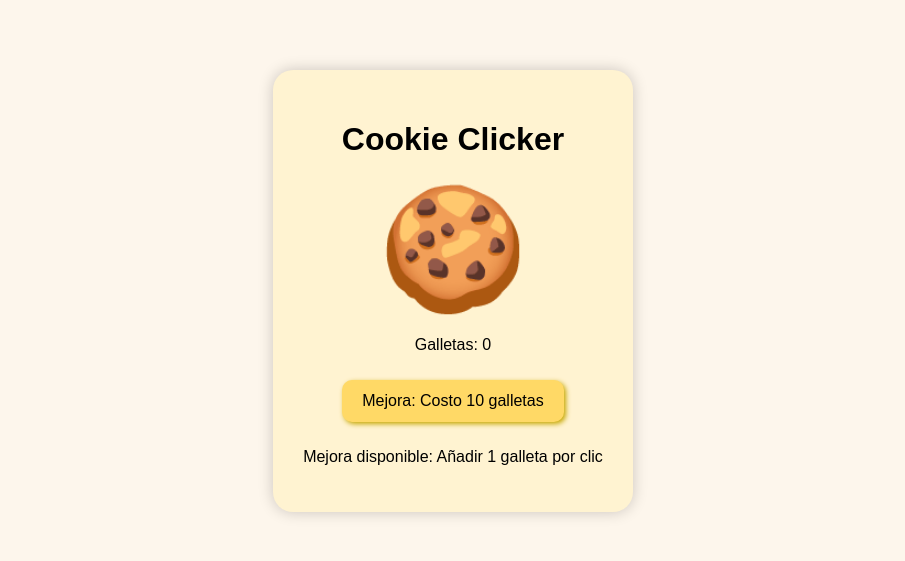
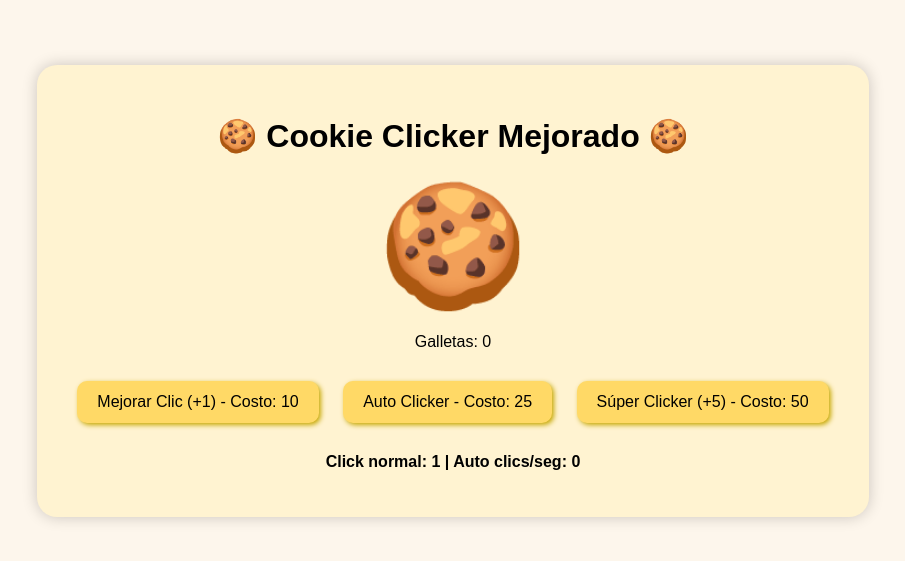
Before and after one commit to EcoChip/Optimus-clicker, a plain HTML site: page index.html in a window 1280 px wide. Shown: the part 109-670 px from the top of the page, without its empty margins (187-1092 px from the left). Drawn offline with Linux system fonts and the light colour scheme.

Commit message:
Update index.html

```diff
--- a/index.html
+++ b/index.html
@@ -3,19 +3,24 @@
 <head>
     <meta charset="UTF-8">
     <meta name="viewport" content="width=device-width, initial-scale=1.0">
-    <title>Cookie Clicker</title>
+    <title>Cookie Clicker Mejorado</title>
     <link rel="stylesheet" href="styles.css">
 </head>
 <body>
     <div class="container">
-        <h1>Cookie Clicker</h1>
-        <div id="cookie" onclick="clickCookie()">
-            🍪
+        <h1>🍪 Cookie Clicker Mejorado 🍪</h1>
+        <div id="cookie" onclick="clickCookie()">🍪</div>
+        <p>Galletas: <span id="cookieCount">0</span></p>
+
+        <div class="upgrades">
+            <button onclick="buyClickUpgrade()">Mejorar Clic (+1) - Costo: <span id="clickUpgradeCost">10</span></button>
+            <button onclick="buyAutoClicker()">Auto Clicker - Costo: <span id="autoClickerCost">25</span></button>
+            <button onclick="buySuperClicker()">Súper Clicker (+5) - Costo: <span id="superClickerCost">50</span></button>
         </div>
-        <p>Galletas: <span id="cookieCount">0</span></p>
-        <button id="upgradeButton" onclick="buyUpgrade()">Mejora: Costo 10 galletas</button>
-        <p id="upgradeInfo">Mejora disponible: Añadir 1 galleta por clic</p>
+
+        <p class="info">Click normal: <span id="cookiesPerClick">1</span> | Auto clics/seg: <span id="autoClickers">0</span></p>
     </div>
+
     <script src="script.js"></script>
 </body>
 </html>
```
